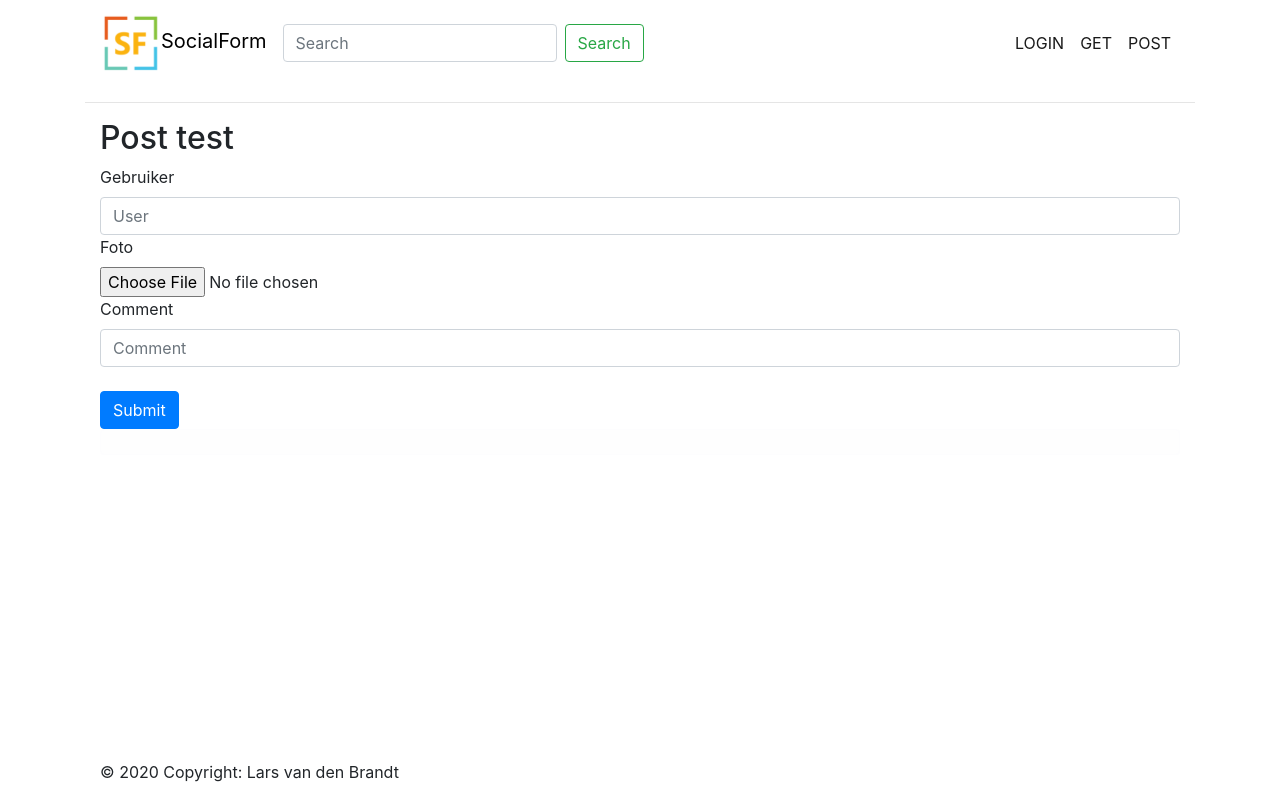
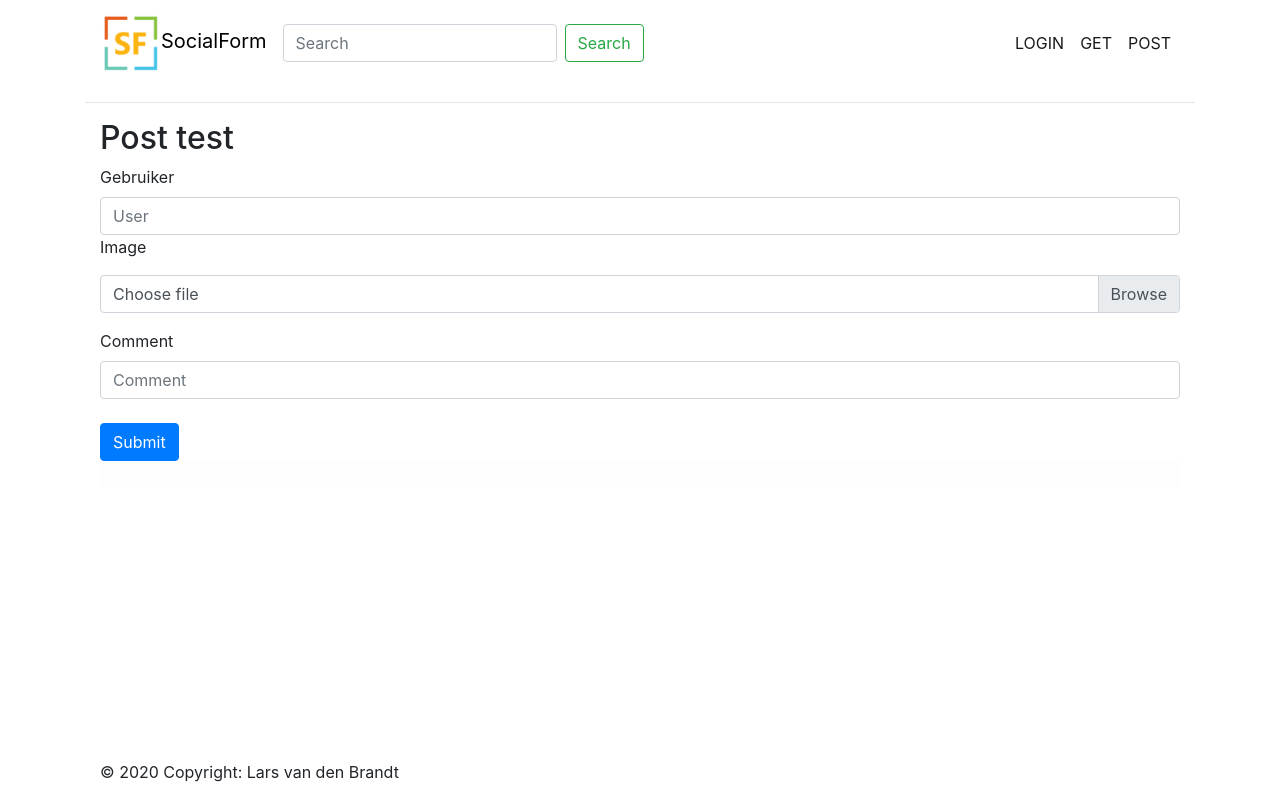
Before and after one commit to LarsvdBrandt/SocialForm, a React (Create React App) app in the folder socialform_web_app/: page /PostRequest in a window 1280 px wide. Built offline with nearby package versions, Linux system fonts and the light colour scheme.

Commit message:
Fileupload beatified

```diff
--- a/socialform_web_app/src/components/PostRequest.js
+++ b/socialform_web_app/src/components/PostRequest.js
@@ -59,10 +59,15 @@ const PostRequest = () => {
             required
           />
         </div>
-        <div>
+        <p>Image</p>
+        <div class="custom-file mb-3">
+            <input type="file" class="custom-file-input" id="customFile" name="imgSrc" onChange={saveFile} required />
+            <label class="custom-file-label" for="customFile">Choose file</label>
+        </div>
+        {/* <div>
         <label for="title">Foto</label>
         <input className="form-control-file" type="file" name="imgSrc" onChange={saveFile} required />
-      </div>
+        </div> */}
         <div>
           <label for="title">Comment</label>
           <input
```
